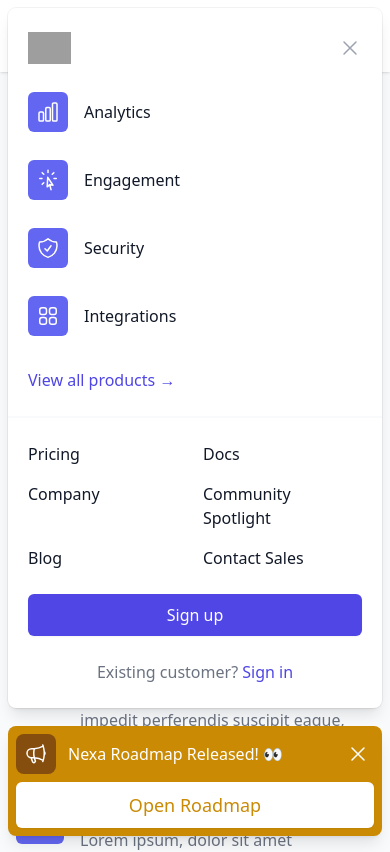
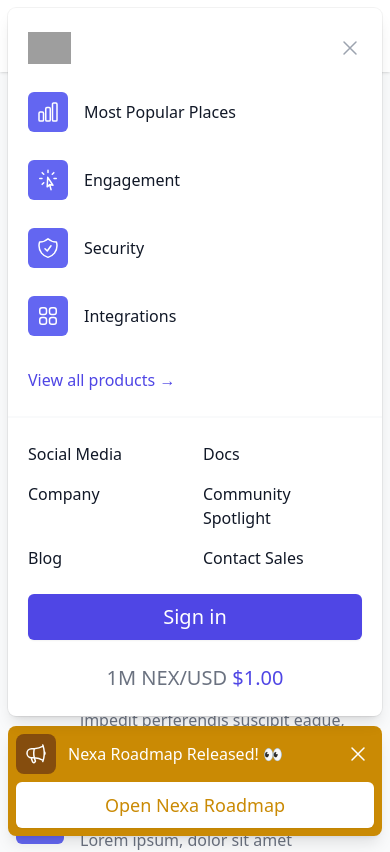
Before and after one commit to avasdao/awesome-nexa, a Nuxt app in the folder web/: page / in a window 390 px wide. Shown: the top 852 px of the page. Built offline with nearby package versions, Linux system fonts and the light colour scheme; grey boxes are pictures that could not be loaded.

Commit message:
Update header.

```diff
--- a/web/components/BannerView.vue
+++ b/web/components/BannerView.vue
@@ -14,16 +14,24 @@
                                 />
                             </svg>
                         </span>
+
                         <p class="ml-3 truncate font-medium text-white">
-                            <span class="md:hidden">Nexa Roadmap Released! 👀</span>
-                            <span class="hidden md:inline">Big news! Nexa Core Developer Team has released their "Official" Roadmap 👀</span>
+                            <span class="md:hidden">
+                                Nexa Roadmap Released! 👀
+                            </span>
+
+                            <span class="hidden md:inline">
+                                Big news! Nexa Core Dev Team released their "Official" Roadmap 👀
+                            </span>
                         </p>
                     </div>
+
                     <div class="order-3 mt-2 w-full flex-shrink-0 sm:order-2 sm:mt-0 sm:w-auto">
                         <a href="javascript://" class="flex items-center justify-center rounded-md border border-transparent bg-white px-4 py-2 text-lg font-medium text-yellow-600 shadow-sm hover:bg-yellow-50">
-                            Open Roadmap
+                            Open Nexa Roadmap
                         </a>
                     </div>
+
                     <div class="order-2 flex-shrink-0 sm:order-3 sm:ml-2">
                         <button type="button" class="-mr-1 flex rounded-md p-2 hover:bg-yellow-500 focus:outline-none focus:ring-2 focus:ring-white">
                             <span class="sr-only">Dismiss</span>
--- a/web/components/HeaderView.vue
+++ b/web/components/HeaderView.vue
@@ -239,11 +239,12 @@
                                     <div class="w-1/2 bg-white"></div>
                                     <div class="w-1/2 bg-gray-50"></div>
                                 </div>
+
                                 <div class="relative mx-auto grid max-w-7xl grid-cols-1 lg:grid-cols-2">
                                     <nav class="grid gap-y-10 bg-white px-4 py-8 sm:grid-cols-2 sm:gap-x-8 sm:py-12 sm:px-6 lg:px-8 xl:pr-12">
                                         <div>
                                             <h3 class="text-base font-medium text-gray-500">
-                                                Most Popular
+                                                Most Popular Places
                                             </h3>
 
                                             <ul role="list" class="mt-5 space-y-6">
@@ -424,6 +425,7 @@
                                                 </li>
                                             </ul>
                                         </div>
+
                                         <div class="mt-6 text-sm font-medium">
                                             <a href="javascript://" class="text-indigo-600 hover:text-indigo-500">
                                                 View all posts
@@ -437,8 +439,13 @@
                     </nav>
 
                     <div class="flex items-center md:ml-12">
-                        <a href="javascript://" class="text-base font-medium text-gray-500 hover:text-gray-900">Sign in</a>
-                        <a href="javascript://" class="ml-8 inline-flex items-center justify-center rounded-md border border-transparent bg-indigo-600 px-4 py-2 text-base font-medium text-white shadow-sm hover:bg-indigo-700">Sign up</a>
+                        <a href="javascript://" class="text-lg font-medium text-gray-500 hover:text-gray-900">
+                            1M NEX/USD <span class="text-xl text-indigo-600 hover:text-indigo-500">$1.00</span>
+                        </a>
+
+                        <a href="javascript://" class="ml-8 inline-flex items-center justify-center rounded-md border border-transparent bg-indigo-600 px-4 py-2 text-lg font-medium text-white shadow-sm hover:bg-indigo-700">
+                            Sign in
+                        </a>
                     </div>
                 </div>
             </div>
@@ -489,7 +496,10 @@
                                             />
                                         </svg>
                                     </div>
-                                    <div class="ml-4 text-base font-medium text-gray-900">Analytics</div>
+
+                                    <div class="ml-4 text-base font-medium text-gray-900">
+                                        Most Popular Places
+                                    </div>
                                 </a>
 
                                 <a href="javascript://" class="-m-3 flex items-center rounded-lg p-3 hover:bg-gray-50">
@@ -547,7 +557,7 @@
                 <div class="py-6 px-5">
                     <div class="grid grid-cols-2 gap-4">
                         <a href="javascript://" class="rounded-md text-base font-medium text-gray-900 hover:text-gray-700">
-                            Pricing
+                            Social Media
                         </a>
 
                         <a href="javascript://" class="rounded-md text-base font-medium text-gray-900 hover:text-gray-700">
@@ -572,10 +582,15 @@
                     </div>
 
                     <div class="mt-6">
-                        <a href="javascript://" class="flex w-full items-center justify-center rounded-md border border-transparent bg-indigo-600 px-4 py-2 text-base font-medium text-white shadow-sm hover:bg-indigo-700">Sign up</a>
-                        <p class="mt-6 text-center text-base font-medium text-gray-500">
-                            Existing customer?
-                            <a href="javascript://" class="text-indigo-600 hover:text-indigo-500">Sign in</a>
+                        <a href="javascript://" class="flex w-full items-center justify-center rounded-md border border-transparent bg-indigo-600 px-4 py-2 text-xl font-medium text-white shadow-sm hover:bg-indigo-700">
+                            Sign in
+                        </a>
+
+                        <p class="mt-6 text-center text-xl font-medium text-gray-500">
+                            1M NEX/USD
+                            <a href="javascript://" class="text-xl text-indigo-600 hover:text-indigo-500">
+                                $1.00
+                            </a>
                         </p>
                     </div>
                 </div>
```
